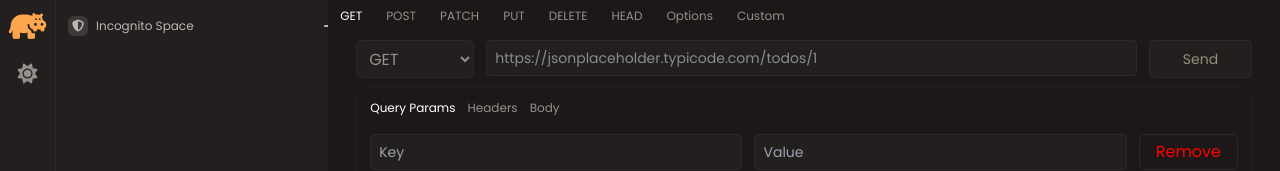
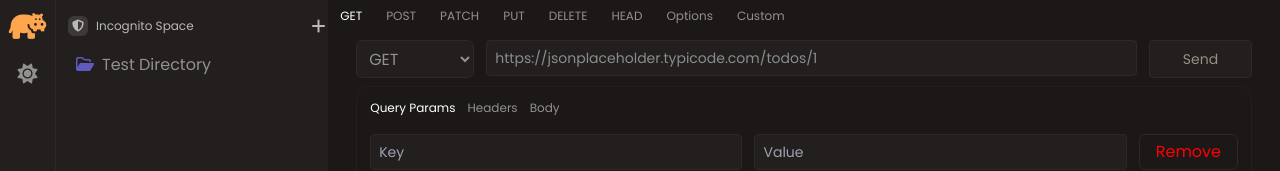
Before and after one commit to survivor480/REST-project, a React (Create React App) app: page / in a window 1280 px wide. Shown: the top 171 px of the page. Built offline with nearby package versions, Linux system fonts and the light colour scheme.

Commit message:
Made a Tree View that suits me better

```diff
--- a/src/App.tsx
+++ b/src/App.tsx
@@ -1,21 +1,17 @@
 import { useState } from 'react';
 import Sidebar from './components/Sidebar';
-// @ts-ignore
-import HeaderTab from './components/HeaderTab/HeaderTab';
 // @ts-ignore
 import { PanelGroup, Panel } from "react-resizable-panels";
 import Request from './Workspace/Request/RequestPanel';
 import Response from './Workspace/Response/ResponsePanel';
-import { ThreeDots } from 'react-loader-spinner';
 import { Tabs, TabList, TabPanel, Tab } from 'react-tabs';
-import JsonEditorPane from './Panes/Json/JsonEditorPane';
-import ResponseHeaderPane from './Panes/ResponseHeader/ResponseHeaderPane';
 import { methods } from './Data/methods';
+import IncognitoSpace from './components/Custom/IncognitoSpace';
+import ControlledTreeView from './components/Custom/TreeView/TreeView';
 
 
 function App() {
   const [open, setOpen] = useState(true);
-  const [show, setShow] = useState(false);
   const [minSize, setMinSize] = useState(20);
 
   const [response, setResponse] = useState(null);
@@ -29,10 +25,8 @@ function App() {
           {open && <PanelGroup direction="horizontal" style={{ width: 350 }}>
             <Panel minSize={minSize} defaultSize={20} >
               <div className='bg-[#231f1f] w-[300px] p-3 h-screen'>
-                <div className='flex justify-between text-[#bbb9b6] items-center text-xs'>
-                  <span><i className="fa-solid fa-shield-halved p-1 rounded-md bg-[#3c3938] mr-2"></i>Incognito Space</span>
-                  <i className="fa-solid fa-plus p-[0.4rem] text-[16px] hover:bg-[#3c3938] rounded-md"></i>
-                </div>
+                <IncognitoSpace />
+                <ControlledTreeView />
               </div>
             </Panel>
             {/* <PanelResizeHandle className="w-[0.1rem] active:bg-[#fda64e] transition duration-300 bg-[#2d2929]" /> */}
--- /dev/null
+++ b/src/components/Custom/IncognitoSpace.tsx
@@ -0,0 +1,10 @@
+export default function IncognitoSpace() {
+    return (
+        <div className="w-full pr-3 mb-3">
+            <div className='flex justify-between text-[#bbb9b6] items-center text-xs'>
+                <span><i className="fa-solid fa-shield-halved p-1 rounded-md bg-[#3c3938] mr-2"></i>Incognito Space</span>
+                <i className="fa-solid fa-plus p-[0.4rem] text-[16px] hover:bg-[#3c3938] rounded-md"></i>
+            </div>
+        </div>
+    )
+}
--- /dev/null
+++ b/src/components/Custom/TreeView/FolderItem.tsx
@@ -0,0 +1,10 @@
+import { useState } from "react";
+
+export default function FolderItem(props: any) {
+    return (
+        // @ts-ignore
+        <div style={{"padding-left": `${props.width * 5}px`}}>
+
+        </div>
+    )
+}
--- /dev/null
+++ b/src/components/Custom/TreeView/FolderView.tsx
@@ -0,0 +1,39 @@
+import { useState } from "react";
+
+import ClosedFolder from "../../Icons/ClosedFolder";
+import OpenFolder from "../../Icons/OpenFolder";
+
+export default function SimpleFolderView() {
+
+    const [openFolder, setOpenFolder] = useState(true);
+
+    const clickHandler = () => {
+        setOpenFolder(!openFolder);
+    }
+
+    return (
+        <div className="directory">
+        {openFolder ? <div className="hover:bg-[#393939] rounded mr-3" style={{
+            display: "flex"
+          }} onClick={clickHandler}>
+          <div className="pl-2">
+            <OpenFolder />
+          </div>
+          <div className="pl-2">
+            Test Directory
+          </div>
+        </div>
+        :
+        <div className="hover:bg-[#393939] rounded mr-3" style={{
+            display: "flex"
+          }} onClick={clickHandler}>
+          <div className="pl-2">
+            <ClosedFolder />
+          </div>
+          <div className="pl-2">
+            Test Directory
+          </div>
+        </div>}
+      </div>
+    )
+}
--- /dev/null
+++ b/src/components/Custom/TreeView/TreeView.tsx
@@ -0,0 +1,16 @@
+import React, {useState} from "react";
+import OpenFolder from "../../Icons/OpenFolder";
+import ClosedFolder from "../../Icons/ClosedFolder";
+import SimpleFolderView from "./FolderView";
+
+function DirectoryTreeView() {
+  const [open, setOpen] = useState(true);
+
+  return (
+    <div>
+      <SimpleFolderView />
+    </div>
+  );
+}
+
+export default DirectoryTreeView;
--- /dev/null
+++ b/src/components/Icons/ClosedFolder.tsx
@@ -0,0 +1,7 @@
+export default function ClosedFolder() {
+    return (
+        <div>
+            <i className={"fa-solid fa-folder"} style={{color: "#605abf"}}></i>
+        </div>
+    )
+}
--- /dev/null
+++ b/src/components/Icons/OpenFolder.tsx
@@ -0,0 +1,7 @@
+export default function OpenFolder() {
+    return (
+        <div>
+            <i className="fa-regular fa-folder-open" style={{color: "#605abf"}}></i>
+        </div>
+    )
+}
--- a/src/components/Sidebar.tsx
+++ b/src/components/Sidebar.tsx
@@ -1,4 +1,5 @@
 import { Button, Popover, Typography } from '@mui/material';
+import { TreeView } from '@mui/x-tree-view';
 import React from 'react'
 
 type Props = {
@@ -22,6 +23,7 @@ export default function Sidebar(props: Props) {
                 <div className='h-1 border-b w-full border-b-[#2d2929]'></div>
                 <i className="fa-solid fa-gear text-[#92918d] text-xl"></i>
             </div>
+            <TreeView />
         </div>
     )
 }
```
Also changed, not shown: package.json (+7 -1 lines), 1 other file (tests, documents, lock files or other folders).
